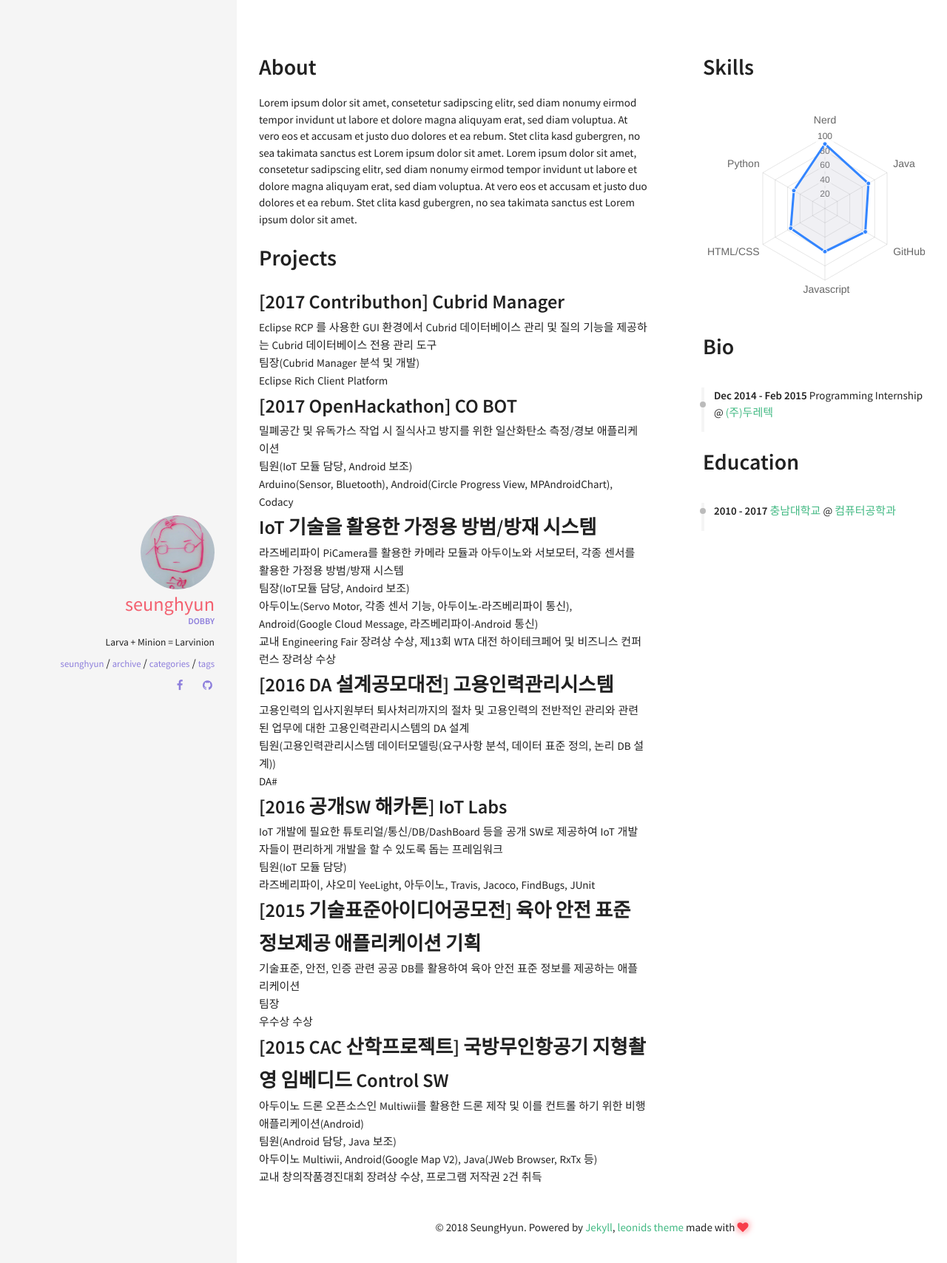
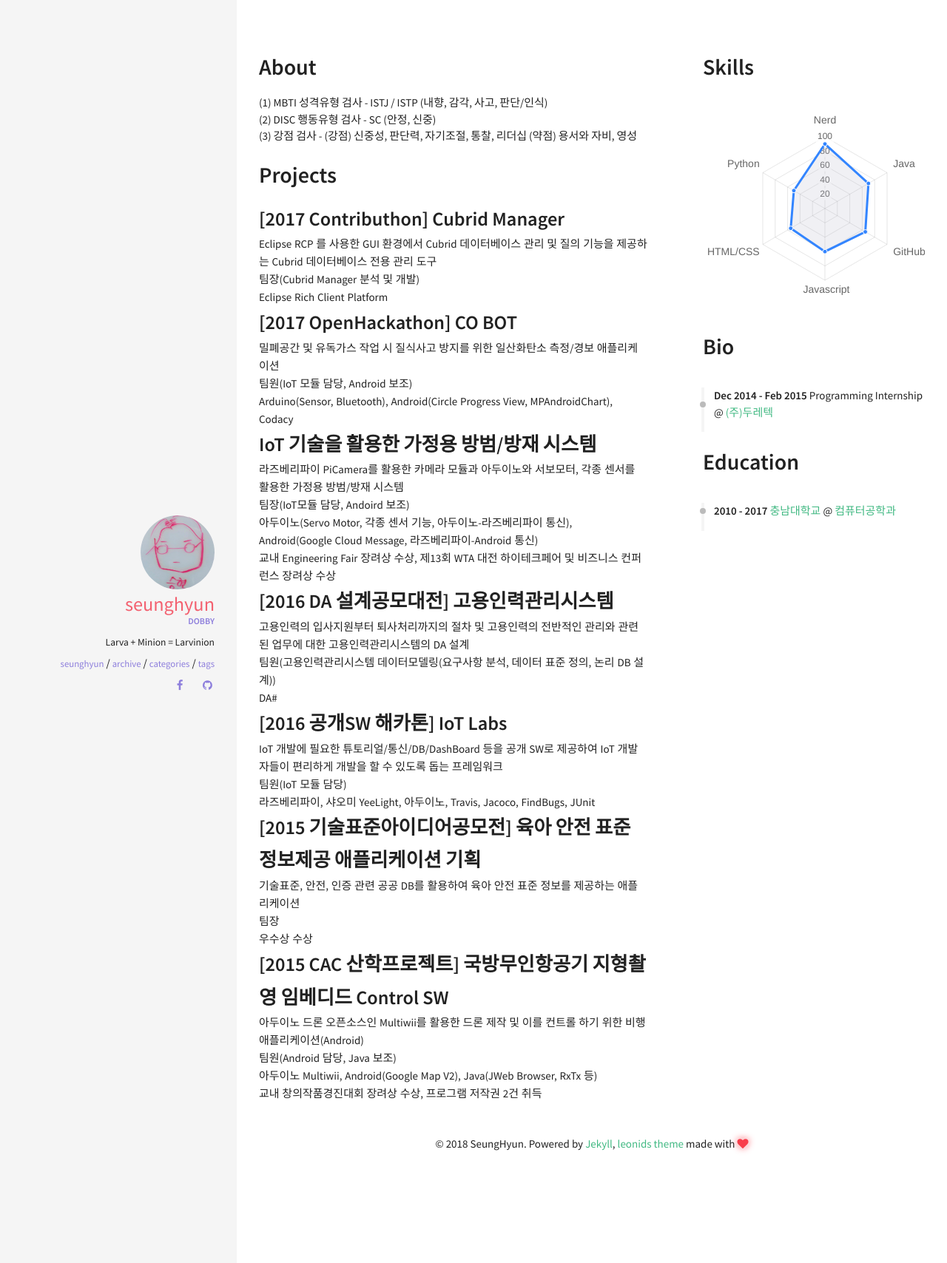
Before and after one commit to larvinion/larvinion.github.io, a Jekyll site: the page built from index.html, in a window 1280 px wide. Shown: the top 1708 px of the page at 74% size. Built offline with Jekyll 4.4.1, drawn with Linux system fonts in a browser that asks for light colours; nearby versions of some CDN libraries.

Commit message:
Update resume about

```diff
--- a/_includes/sections/about.html
+++ b/_includes/sections/about.html
@@ -1,5 +1,11 @@
 <h1><span data-i18n="skills.my_skills">About</span></h1>
 
 <div>
-    Lorem ipsum dolor sit amet, consetetur sadipscing elitr, sed diam nonumy eirmod tempor invidunt ut labore et dolore magna aliquyam erat, sed diam voluptua. At vero eos et accusam et justo duo dolores et ea rebum. Stet clita kasd gubergren, no sea takimata sanctus est Lorem ipsum dolor sit amet. Lorem ipsum dolor sit amet, consetetur sadipscing elitr, sed diam nonumy eirmod tempor invidunt ut labore et dolore magna aliquyam erat, sed diam voluptua. At vero eos et accusam et justo duo dolores et ea rebum. Stet clita kasd gubergren, no sea takimata sanctus est Lorem ipsum dolor sit amet.
+  (1) MBTI 성격유형 검사 - ISTJ / ISTP (내향, 감각, 사고, 판단/인식)
 </div>
+<div>
+  (2) DISC 행동유형 검사 - SC (안정, 신중)
+</div>
+<div>
+  (3) 강점 검사 - (강점) 신중성, 판단력, 자기조절, 통찰, 리더십 (약점) 용서와 자비, 영성
+</div>
```
